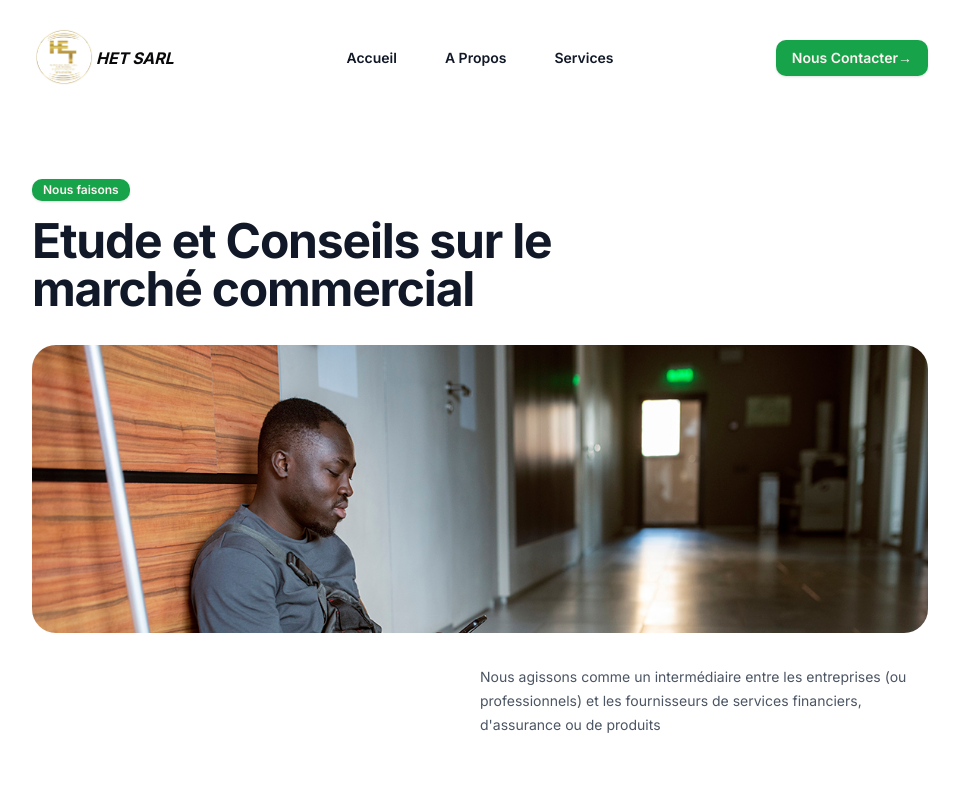
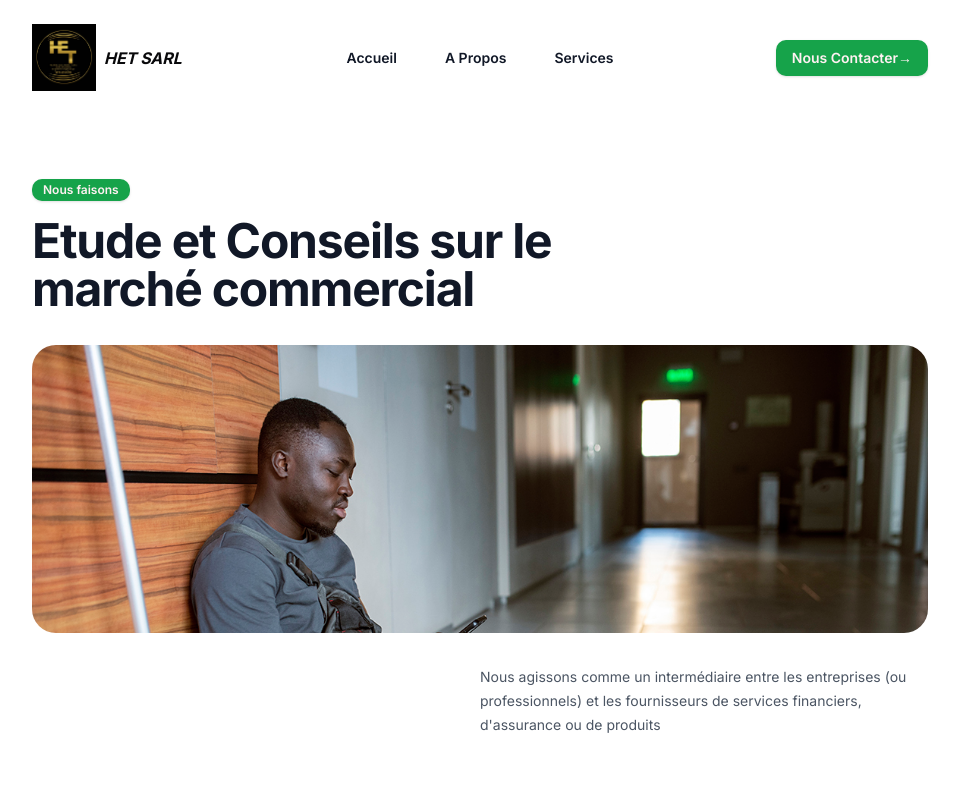
Before and after one commit to antostif07/hetsarl, a Next.js app: page / in a window 1280 px wide. Shown: the top 798 px of the page, without its empty margins (160-1119 px from the left). Built offline with nearby package versions, Linux system fonts and the light colour scheme.

Commit message:
change: logo

```diff
--- a/src/app/components/Logo.tsx
+++ b/src/app/components/Logo.tsx
@@ -1,5 +1,5 @@
 export default function Logo() {
     return (
-        <img src="/logo-hetsarl.png" className="w-16" />
+        <img src="/logo-hetsarl.jpg" className="w-16" />
     )
 }
--- a/src/app/template.tsx
+++ b/src/app/template.tsx
@@ -42,7 +42,7 @@ export default function Template({
                     <div className="flex lg:flex-1">
                         <Link href="#" className="-m-1.5 p-1.5 flex items-center">
                             <Logo />
-                            <span className="italic font-bold">HET SARL</span>
+                            <span className="italic font-bold mx-2">HET SARL</span>
                         </Link>
                     </div>
                     <div className="lg:hidden">
```
Also changed, not shown: public/logo-hetsarl-b.png (renamed from public/logo-hetsarl.png), public/logo-hetsarl.jpg (added).
